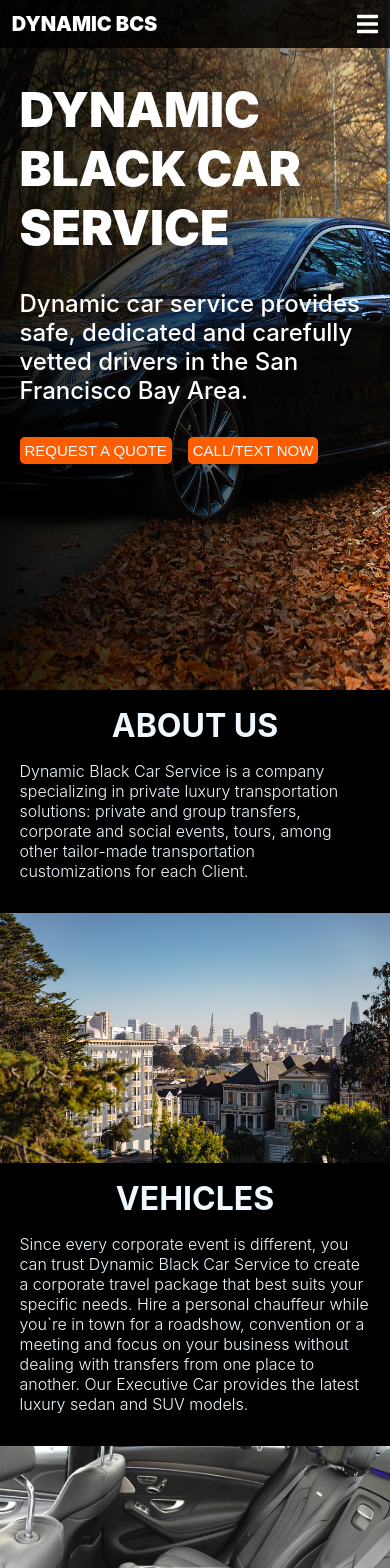
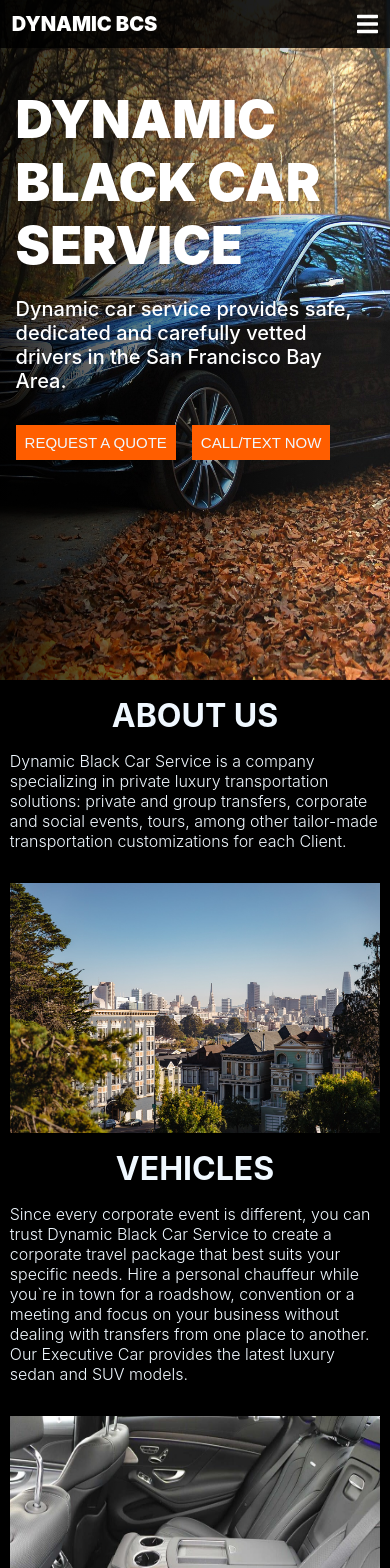
Before and after one commit to ericDevSantana/nextjs-dbcs, a Next.js app: page / in a window 390 px wide. Shown: the top 1568 px of the page. Built offline with nearby package versions, Linux system fonts and the light colour scheme.

Commit message:
description

```diff
--- a/styles/Home.module.css
+++ b/styles/Home.module.css
@@ -40,7 +40,7 @@
   flex-direction: column;
   justify-content: flex-start;
   align-items: flex-start;
-  padding: 3rem 0 3rem 5%;
+  padding: 3rem 0 3rem 3%;
   color: white;
   background: linear-gradient(
     90deg,
@@ -75,7 +75,7 @@
 .card button {
   border: none;
   background-color: rgb(255, 94, 0);
-  border-radius: 5px;
+  /* border-radius: 5px; */
   font-size: 1.5rem;
   padding: 0.5rem;
   width: fit-content;
@@ -91,7 +91,7 @@
   background-color: rgb(255, 94, 0);
   /* padding: 0.5rem */
   display: flex;
-  border-radius: 5px;
+  /* border-radius: 5px; */
   margin-right: 1rem;
 }
 
@@ -341,7 +341,6 @@
   .card button {
     border: none;
     background-color: rgb(255, 94, 0);
-    border-radius: 5px;
     font-size: 1.5rem;
     padding: 0.5rem;
     width: fit-content;
@@ -358,7 +357,7 @@
 
   .call-button {
     background-color: rgb(255, 94, 0);
-    border-radius: 5px;
+    /* border-radius: 5px; */
   }
 
   .call-button button {
@@ -452,25 +451,34 @@
 }
 
 @media (max-width: 800px) {
+
+  .backgroundImage {
+    background-image: url("../public/auto-2178926_1920.jpg");
+    height: 550px;
+    background-position: top;
+    background-repeat: no-repeat;
+    background-size: 1200px 690px;
+  }
+
   .card {
     background: linear-gradient(
       90deg,
-      rgba(0, 0, 0, 0.9) 0%,
-      rgba(0, 0, 0, 0.5) 70%,
-      rgba(198, 198, 198, 0) 100%
+      rgba(0, 0, 0, .85) 0%,
+      rgba(0, 0, 0, 0.45) 40%,
+      rgba(198, 198, 198, 0.1) 90%
     );
   }
 
   .card h1 {
-    font-size: 3.5rem;
-    font-weight: 800;
+    font-size: 3rem;
+    font-weight: 700;
     margin: 2rem 0 2rem 0;
   }
 
   .card p {
-    font-size: 1.75rem;
-    font-weight: 500;
-    width: 100%;
+    font-size: 1.25rem;
+    font-weight: 600;
+    width: 90%;
     text-align: left;
     margin: 0 0 2rem 0;
   }
@@ -481,56 +489,60 @@
   }
 
   .card button {
-    font-size: 18px;
-    font-weight: 900;
-    padding: 0.5rem;
+    font-size: 13px;
+    font-weight: 500;
     width: 100%;
     margin: 0;
   }
 
+  .call-button {
+    padding: 0;
+  }
+
   .container img {
     height: 230px;
-    width: 100%;
+    width: 95%;
     padding: 0;
   }
 
   .about-text h1 {
-    font-size: 3rem;
+    /* font-size: 3rem; */
+    margin-top: 0;
   }
 
   .about-text p {
     font-weight: 300;
-    width: 90%;
+    width: 95%;
     text-align: left;
   }
 
   .about-img {
     height: 250px;
-    width: 100%;
+    width: 95%;
   }
 
   .vehicle-text p {
     margin: 0 0 1rem 0;
     font-weight: 300;
-    width: 90%;
+    width: 95%;
     text-align: left;
   }
 
   .vehicle-item-a {
     height: 300px;
-    width: 100%;
+    width: 95%;
     margin: 0 0 2rem 0;
   }
 
   .vehicle-item-b {
     height: 300px;
-    width: 100%;
+    width: 95%;
     margin: 0 0 2rem 0;
   }
 
   .vehicle-item-c {
     height: 300px;
-    width: 100%;
+    width: 95%;
     margin: 0 0 0 0;
   }
 
@@ -539,7 +551,7 @@
   }
 
   .service-text p {
-    width: 90%;
+    width: 95%;
     text-align: left;
   }
 
@@ -550,7 +562,7 @@
   }
 
   .first-service {
-    width: 100%;
+    width: 95%;
   }
 
   .service-a {
@@ -562,29 +574,32 @@
   }
 }
 
-@media (max-width: 420px) {
+@media (max-width: 412px) {
   .backgroundImage {
     background-image: url("../public/auto-2178926_1920.jpg");
-    height: 620px;
+    height: 680px;
     background-position: top;
     background-repeat: no-repeat;
-    background-size: 880px 650px;
+    background-size: 880px 680px;
   }
 
   .card {
-    padding: 3rem 5% 3rem 5%;
+    padding: 3.5rem 4% 3rem 4%;
+    width: 100%;
   }
 
   .card h1 {
-    font-size: 3rem;
+    font-size: 3.25rem;
     font-weight: 900;
+    margin-bottom: 20px;
   }
 
   .card p {
-    font-size: 1.5rem;
+    font-size: 1.25rem;
     font-weight: 500;
     width: 100%;
     text-align: left;
+    margin-bottom: 20pxrem;
   }
 
   .home-buttons {
@@ -596,11 +611,10 @@
     font-weight: 500;
     width: 100%;
     padding: 0;
-    margin: 0;
   }
 
   .call-button {
-    padding: 5px;
+    padding: 9px;
   }
 
   .about-text {
@@ -638,7 +652,7 @@
   }
 }
 
-@media (max-width: 412px) {
+/* @media (max-width: 412px) {
   .backgroundImage {
     background-image: url("../public/auto-2178926_1920.jpg");
     height: 690px;
@@ -654,4 +668,4 @@
     padding: 0;
     margin: 0;
   }
-}
+} */
```
